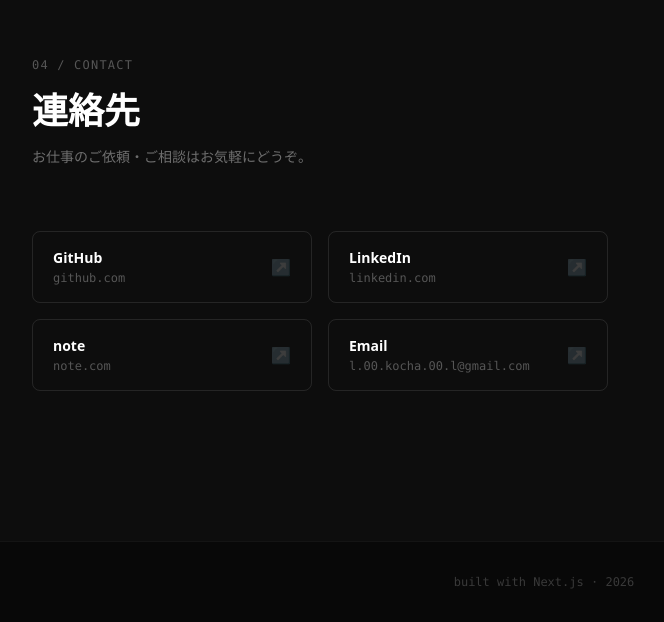
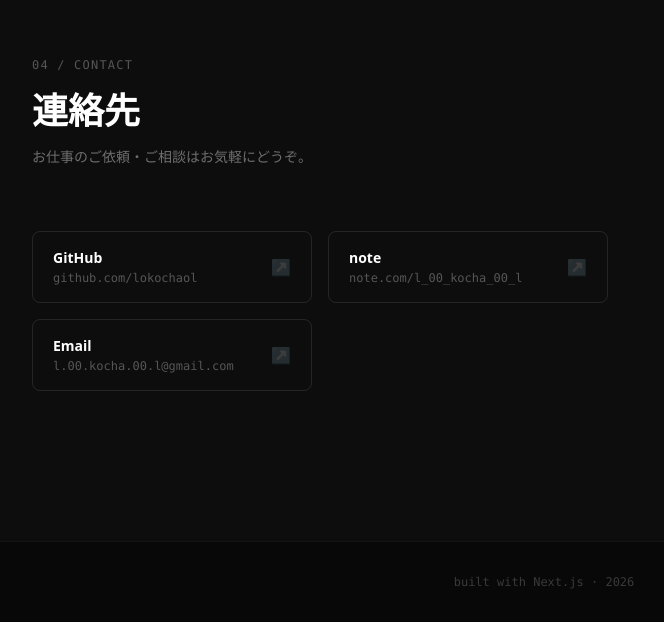
Before and after one commit to lokochaol/portfolio, a Next.js app: page /portfolio/ in a window 1280 px wide. Shown: the part 4756-5378 px from the top of the page, without its empty margins (96-760 px from the left). Built offline with nearby package versions, Linux system fonts and the light colour scheme; no server answers.

Commit message:
fix: update contact links (GitHub, note URLs, remove LinkedIn)
https://claude.ai/code/session_015EMpSigSkGveiRFWaEHTRy

```diff
--- a/src/components/Contact.tsx
+++ b/src/components/Contact.tsx
@@ -4,9 +4,8 @@ import { motion } from "framer-motion";
 import { useScrollReveal } from "./useScrollReveal";
 
 const links = [
-  { label: "GitHub", href: "https://github.com/", mono: "github.com" },
-  { label: "LinkedIn", href: "https://linkedin.com/in/", mono: "linkedin.com" },
-  { label: "note", href: "https://note.com/", mono: "note.com" },
+  { label: "GitHub", href: "https://github.com/lokochaol", mono: "github.com/lokochaol" },
+  { label: "note", href: "https://note.com/l_00_kocha_00_l", mono: "note.com/l_00_kocha_00_l" },
   { label: "Email", href: "mailto:l.00.kocha.00.l@gmail.com", mono: "l.00.kocha.00.l@gmail.com" },
 ];
 
```
